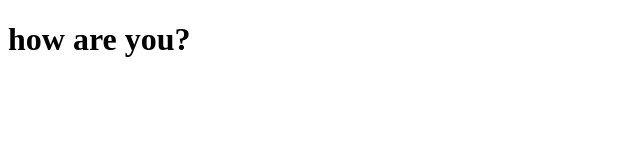
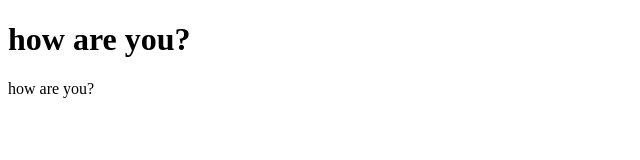
Before and after one commit to ChuFta/ChuFta.github.io, a plain HTML site: page index.html in a window 1280 px wide. Shown: the whole page, without its empty margins (0-640 px from the left). Drawn offline with Linux system fonts and the light colour scheme.

Commit message:
Update index.html

```diff
--- a/index.html
+++ b/index.html
@@ -3,5 +3,8 @@
     <head>
         <title>ChuFta</title>
     </head>
-    <h1>how are you?</h1>
+    <body>
+        <h1>how are you?</h1>
+        <p>how are you?</p>
+    </body>
 </html>
```
